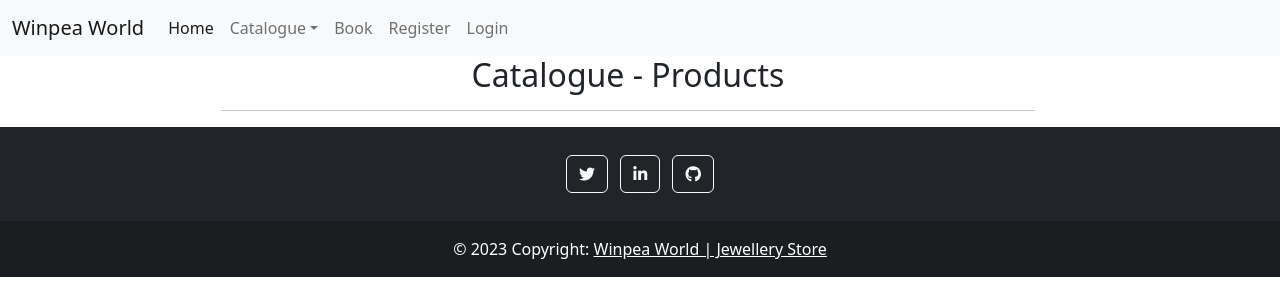
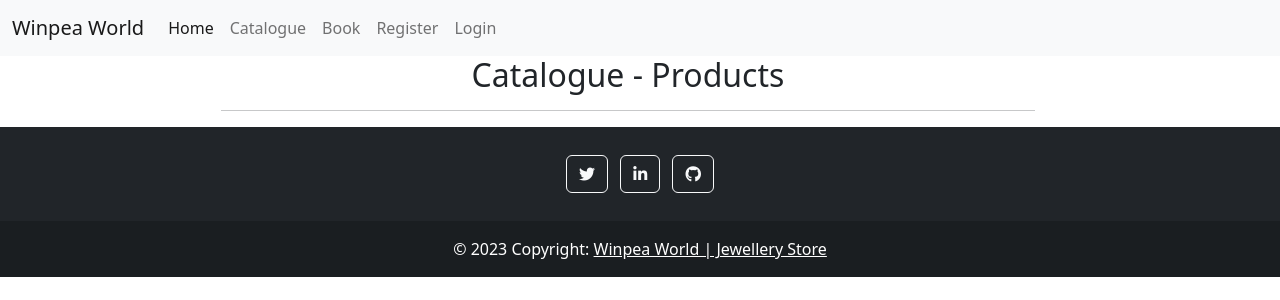
Before and after one commit to LewisHaZ/CI_PP4_WINPEA, a Django app: page /catalogue/ in a window 1280 px wide. Shown: the top 300 px of the page. Run offline with Django 3.2, Linux system fonts and the light colour scheme; data that the repository does not hold is empty; some libraries are stand-ins or nearby versions.

Commit message:
Remove unused dropdown class for Catalogue and add jinja code for urls

```diff
--- a/item_catalogue/urls.py
+++ b/item_catalogue/urls.py
@@ -6,5 +6,5 @@ from django.urls import path
 from . import views
 
 urlpatterns = [
-    path('catalogue/', views.catalogueMenu, name='item_menu'),
+    path('catalogue/', views.catalogueMenu, name='catalogue'),
 ]
--- a/templates/base.html
+++ b/templates/base.html
@@ -10,6 +10,9 @@
   <meta name="keywords"
     content="Jewellery, necklace, ring, bag, bracelet, slot booking, catalogue, products, british, japanese, london, paris, tokyo">
   <meta name="author" content="Lewis Hazelwood">
+
+  <!-- favicon -->
+  <link rel="icon" type="image/xicon" href="{% static 'favicon/favicon.ico' %}">
 
   <!-- Bootstrap -->
   <link href="https://cdn.jsdelivr.net/npm/bootstrap@5.2.0/dist/css/bootstrap.min.css" rel="stylesheet"
@@ -32,7 +35,7 @@
    <!-- Navigation -->
   <nav class="navbar navbar-expand-lg bg-light">
     <div class="container-fluid">
-      <a class="navbar-brand" href="#">Winpea World</a>
+      <a class="navbar-brand" href="{% url 'home' %}">Winpea World</a>
       <button class="navbar-toggler" type="button" data-bs-toggle="collapse" data-bs-target="#navbarNav"
         aria-controls="navbarNav" aria-expanded="false" aria-label="Toggle navigation">
         <span class="navbar-toggler-icon"></span>
@@ -43,9 +46,7 @@
             <a class="nav-link active" aria-current="page" href="{% url 'home' %}">Home</a>
           </li>
           <li class="nav-item">
-            <div class="dropdown">
-              <a href="#" role="button" data-bs-toggle="dropdown" aria-expanded="false" class="nav-link dropdown-toggle">Catalogue</a>
-            </div>
+          <a href="{% url 'catalogue' %}" role="button" aria-expanded="false" class="nav-link">Catalogue</a>
           </li>
           <li class="nav-item">
             <a class="nav-link" href="#">Book</a>
```
Also changed, not shown: static/favicon/android-chrome-192x192.png (added), static/favicon/android-chrome-512x512.png (added), static/favicon/apple-touch-icon.png (added), static/favicon/favicon-16x16.png (added), static/favicon/favicon-32x32.png (added), static/favicon/favicon.ico (added), static/favicon/site.webmanifest (added).
